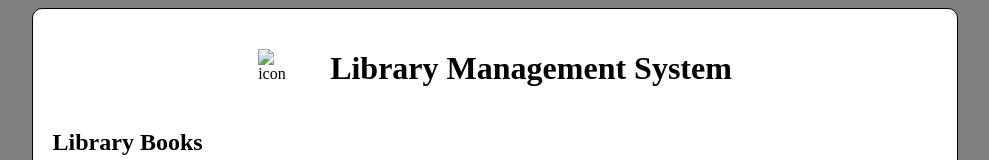
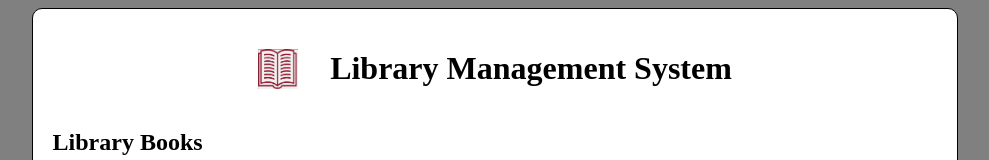
Before and after one commit to ajaykumar-847/javascript-assessments, a plain HTML site: page module-2-assessment/index.html in a window 1280 px wide. Shown: the top 160 px of the page, without its empty margins (145-1134 px from the left). Drawn offline with Linux system fonts and the light colour scheme; the site is published under a folder, as on GitHub Pages, so addresses that start at the root find nothing.

Commit message:
addded images

```diff
--- a/module-2-assessment/index.html
+++ b/module-2-assessment/index.html
@@ -9,9 +9,8 @@
 <body>
     <div class="container">
         <div class="heading">
-            <img id="image" src="/images/image.png" alt="icon">
+            <img id="image" src="images/image.png" alt="icon">
             <h1>Library Management System</h1>
-
         </div>
 
         <div id="book-list" class="book-list">
```
Also changed, not shown: module-2-assessment/library_management_system.png (added).
